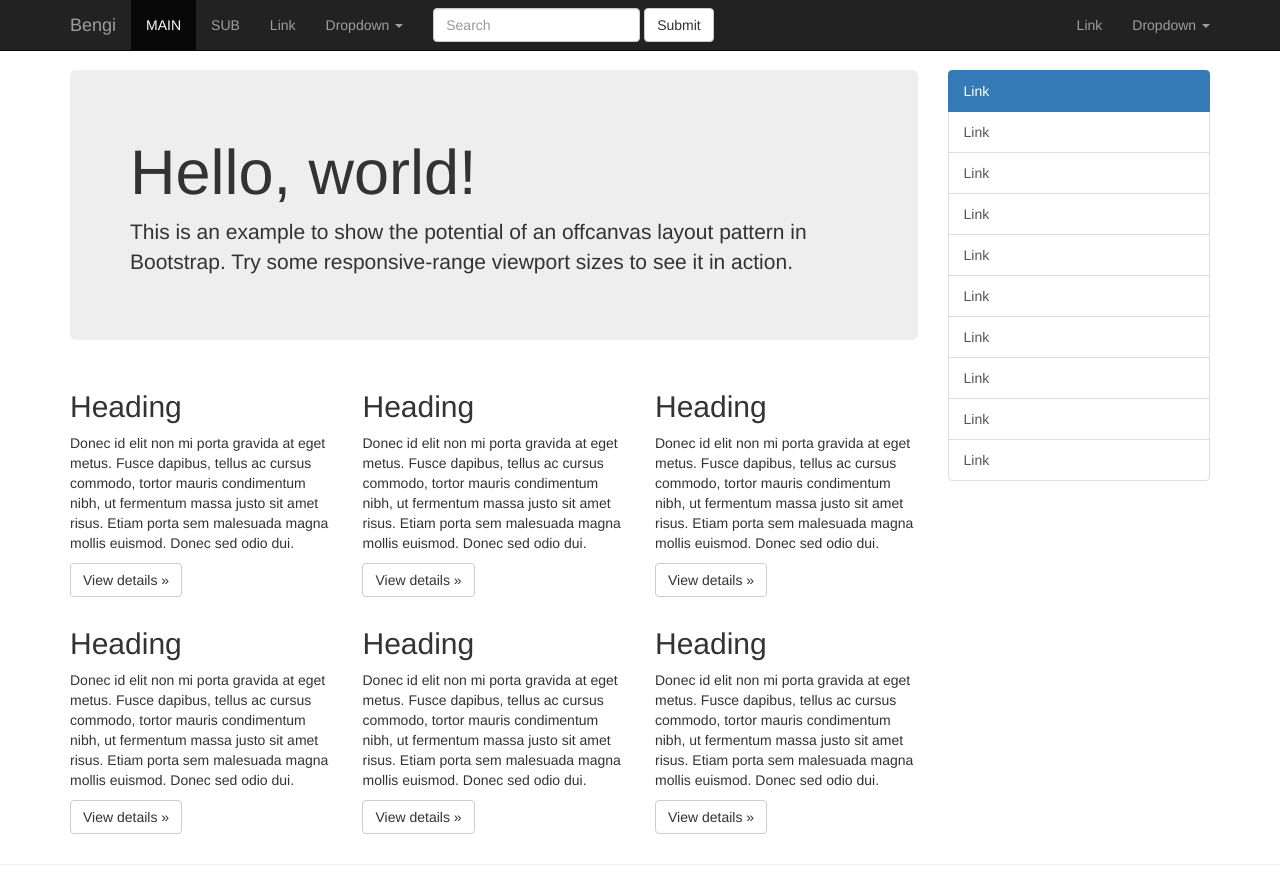
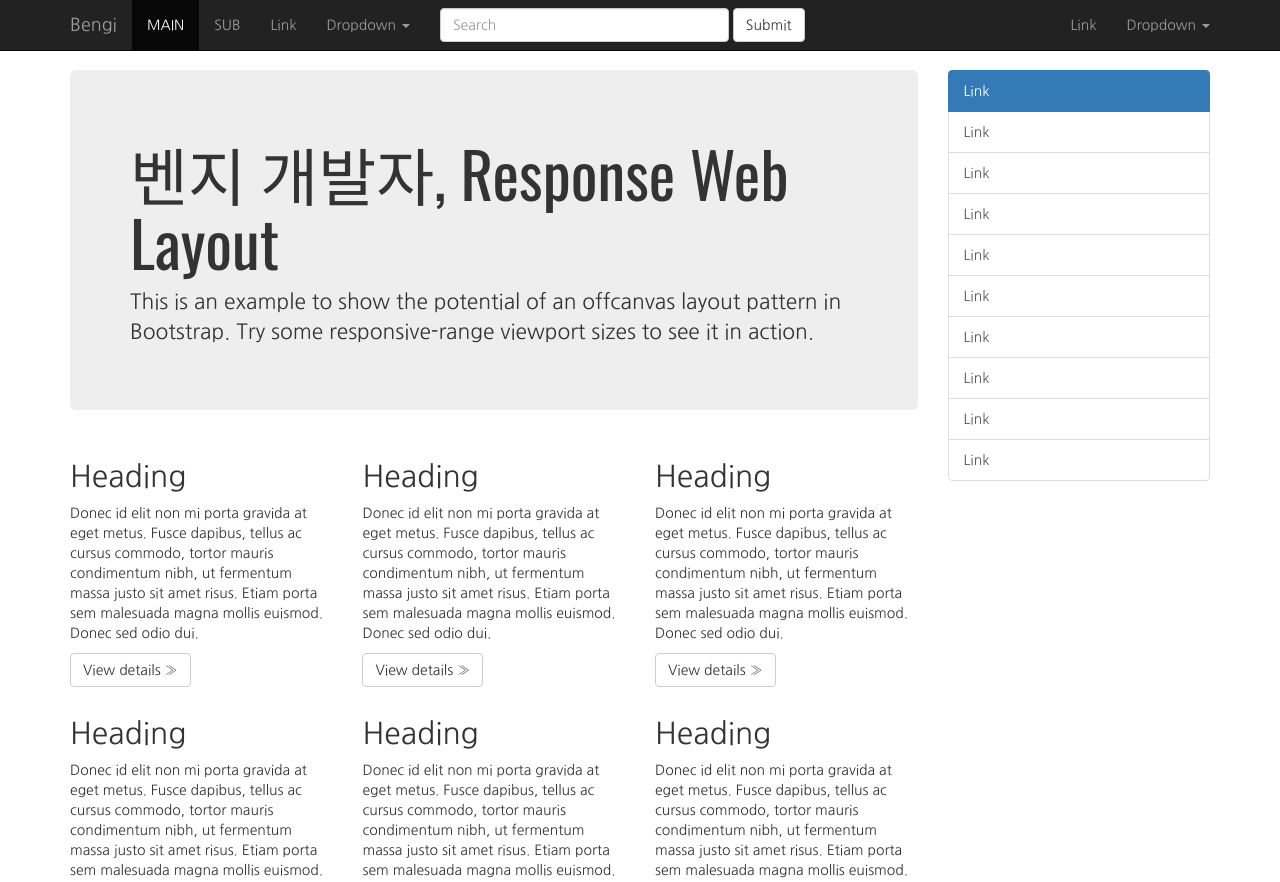
Before and after one commit to bengitiger/response, a PHP site: page /sub.php in a window 1280 px wide. Shown: the top 882 px of the page. Run offline with PHP 8.4, Linux system fonts and the light colour scheme; some libraries are stand-ins or nearby versions.

Commit message:
CDN Font Apply

```diff
--- a/css/bengi-lib.css
+++ b/css/bengi-lib.css
@@ -23,6 +23,15 @@
   margin-right: auto;
   margin-left: auto;
   text-align: center;
+}
+
+
+/**
+ *    실행시간
+ */
+
+#pagecreateinfo div {
+  font-size: 0.9em;
 }
 
 /**
--- a/css/default.css
+++ b/css/default.css
@@ -1,8 +1,25 @@
+@import url('http://fonts.googleapis.com/earlyaccess/nanumgothic.css');
+
+html, body {
+  font-family: 'Nanum Gothic','Pathway Gothic One','Helvetica Neue',Helvetica,Arial,sans-serif;
+}
+
 body {
-  padding-top: 70px;
   padding-bottom: 20px;
 }
 
 html.main body {
   padding-top: 50px;
 }
+
+html.sub body {
+  padding-top: 70px;
+}
+
+
+
+
+.jumbotron .h1,
+.jumbotron h1 {
+  font-family: 'Oswald', sans-serif;
+}
--- a/layout/_head.php
+++ b/layout/_head.php
@@ -22,6 +22,9 @@ if (!defined('_BENGI_RWD_VER_')) exit;
     <link href="/js/fancybox/source/jquery.fancybox.css?v=2.1.5" rel="stylesheet" type="text/css" media="screen" />
     <link href="/js/fancybox/source/helpers/jquery.fancybox-buttons.css?v=1.0.5" rel="stylesheet" type="text/css" media="screen" />
     <link href="/js/fancybox/source/helpers/jquery.fancybox-thumbs.css?v=1.0.7" rel="stylesheet" type="text/css" media="screen" />
+
+    <link href='https://fonts.googleapis.com/css?family=Oswald:400,300,700' rel='stylesheet' type='text/css'>
+    <link href='https://fonts.googleapis.com/css?family=Pathway+Gothic+One' rel='stylesheet' type='text/css'>
 
     <link href="/css/bengi-lib.css" rel="stylesheet" media="screen">
     <link href="/css/default.css" rel="stylesheet" media="screen">
--- a/layout/_tail.php
+++ b/layout/_tail.php
@@ -9,7 +9,10 @@ if (! defined ( '_BENGI_RWD_VER_' ))
   <div class="container">
     <div class="row">
       <div class="col-sm-4">
-        <a href="#"><img src="logo.gif" class="img-responsive center-to-left" /></a> <br> <br>
+        <p>
+          <a href="#"><img src="logo.gif" class="img-responsive center-to-left" /></a>
+        </p>
+
         <div class="small center-to-left ">&copy; 2016 Company, Inc.</div>
       </div>
 
@@ -29,34 +32,33 @@ if (! defined ( '_BENGI_RWD_VER_' ))
           </button>
         </span>
 
-    <div style='float: left; text-align: center; font-size: 0.75em;'>
-      RUN TIME : <?php echo get_microtime()-$begin_time; ?> /
-      SHOW TIME : <label id="ggrshowtime"></label> /
-      메모리 : <?=round((memory_get_usage() / 1048576),3).' MB'?>
-    </div>
-
       </div>
     </div>
   </div>
 
 </footer>
 
-
-
-
+<section id="pagecreateinfo">
+  <div class="container">
+    <div class="row">
+      <div class="col-sm-12 text-center">
+          RUN TIME : <?php echo get_microtime()-$begin_time; ?> /
+          SHOW TIME : <label id="ggrshowtime"></label> /
+          메모리 : <?=round((memory_get_usage() / 1048576),3).' MB'?>
+      </div>
+    </div>
+ </div>
+</section>
 
 <script src="//code.jquery.com/jquery.js" type="text/javascript"></script>
 <script src="//netdna.bootstrapcdn.com/bootstrap/3.3.6/js/bootstrap.min.js" type="text/javascript"></script>
 <script src="/js/ie10-viewport-bug-workaround.js"></script>
-
 <script src="/js/owl-carousel/owl.carousel.min.js" type="text/javascript"></script>
-
 <script src="/js/fancybox/lib/jquery.mousewheel-3.0.6.pack.js" type="text/javascript"></script>
 <script src="/js/fancybox/source/jquery.fancybox.pack.js?v=2.1.5" type="text/javascript"></script>
 <script src="/js/fancybox/source/helpers/jquery.fancybox-buttons.js?v=1.0.5" type="text/javascript"></script>
 <script src="/js/fancybox/source/helpers/jquery.fancybox-media.js?v=1.0.6" type="text/javascript"></script>
 <script src="/js/fancybox/source/helpers/jquery.fancybox-thumbs.js?v=1.0.7" type="text/javascript"></script>
-
 <script src="/js/scrollup/dist/jquery.scrollUp.min.js" type="text/javascript"></script>
 <script src="/js/scrollpage/scripts/scrollpagination.js" type="text/javascript"></script>
 
--- a/sub.php
+++ b/sub.php
@@ -13,7 +13,7 @@
         <button type="button" class="btn btn-primary btn-xs" data-toggle="offcanvas">Toggle nav</button>
       </p>
       <div class="jumbotron">
-        <h1>Hello, world!</h1>
+        <h1>벤지 개발자, Response Web Layout</h1>
         <p>This is an example to show the potential of an offcanvas layout pattern in Bootstrap. Try some responsive-range viewport sizes to see it in action.</p>
       </div>
 
```
